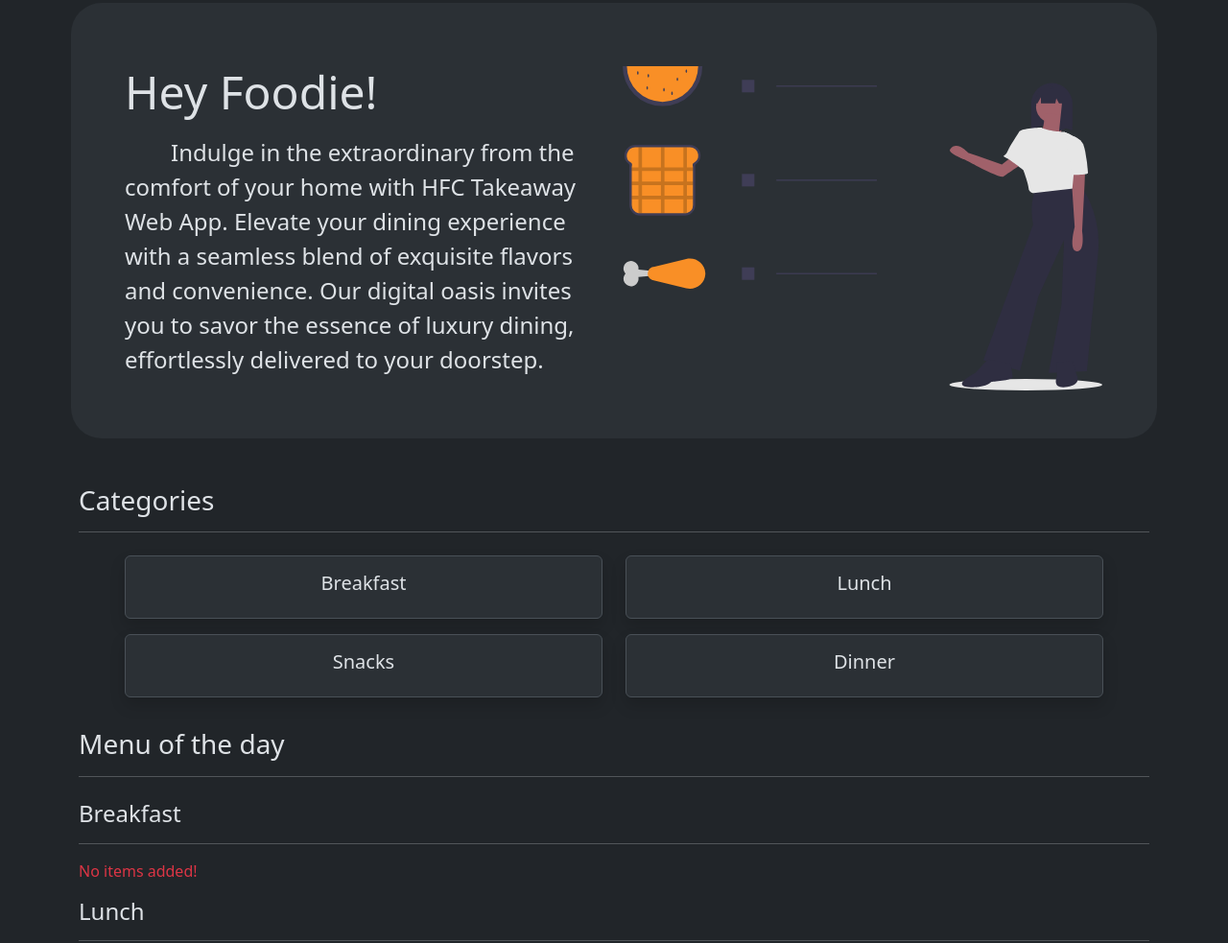
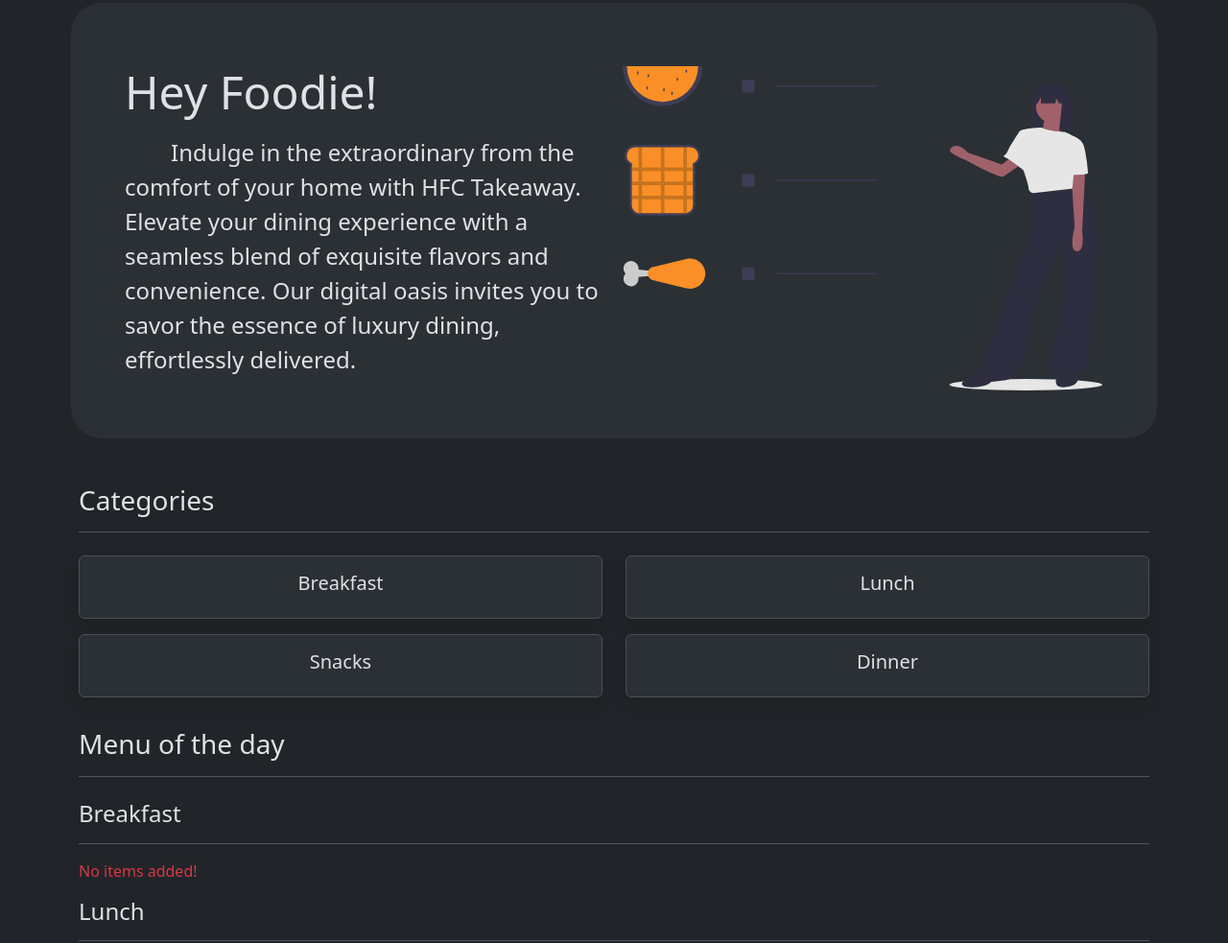
Before and after one commit to dhanushA6/HotelTakeAway, a Flask app: page / in a window 1280 px wide. Shown: the part 139-1122 px from the top of the page at 96% size. Run offline with Flask 3, Linux system fonts and the light colour scheme.

Commit message:
change: Home page updated

```diff
--- a/templates/index.html
+++ b/templates/index.html
@@ -6,13 +6,13 @@
         </div>
         <div class="col-lg-6">
             <h4 class="display-5 mb-3">Hey Foodie!</h4>
-            <p class="fs-4"><label class="ms-5"></label>Indulge in the extraordinary from the comfort of your home with HFC Takeaway Web App. Elevate your dining experience with a seamless blend of exquisite flavors and convenience. Our digital oasis invites you to savor
-                the essence of luxury dining, effortlessly delivered to your doorstep.</p>
+            <p class="fs-4"><label class="ms-5"></label>Indulge in the extraordinary from the comfort of your home with HFC Takeaway. Elevate your dining experience with a seamless blend of exquisite flavors and convenience. Our digital oasis invites you to savor the
+                essence of luxury dining, effortlessly delivered.</p>
         </div>
     </div>
     <h3 class="fw-normal fs-3">Categories</h3>
     <hr class="mb-4">
-    <div class="row justify-content-center px-5 mb-3">
+    <div class="row justify-content-center mb-3">
         {% for i in ['Breakfast', 'Lunch', 'Snacks', 'Dinner'] %}
         <div class="col-lg-6 mb-3">
             <div class="card custom-card bg-body-tertiary h-100 border shadow">
@@ -31,7 +31,7 @@
 
     <div>
         {% for i, j in motd.items() %}
-        <h3 class="fw-normal fs-4">
+        <h3 class="fw-normal fs-4 mt-3">
             {{i}}
         </h3>
         <hr class="mb-3"> {% if j|length == 0 %}
@@ -48,9 +48,6 @@
                             <p class="fw-semibold">Price: ₹{{item.price}}</p>
                             <label class="text-start">{{item.description}}</label>
                         </div>
-                    </div>
-                    <div class="card-footer border-0 bg-transparent px-3 pb-4">
-                        <p class="text-start mt-2">Category: <label class="fw-semibold">{{item.category|capitalize}}</label></p>
                     </div>
                 </div>
             </div>
```
Also changed, not shown: 1 other file.
